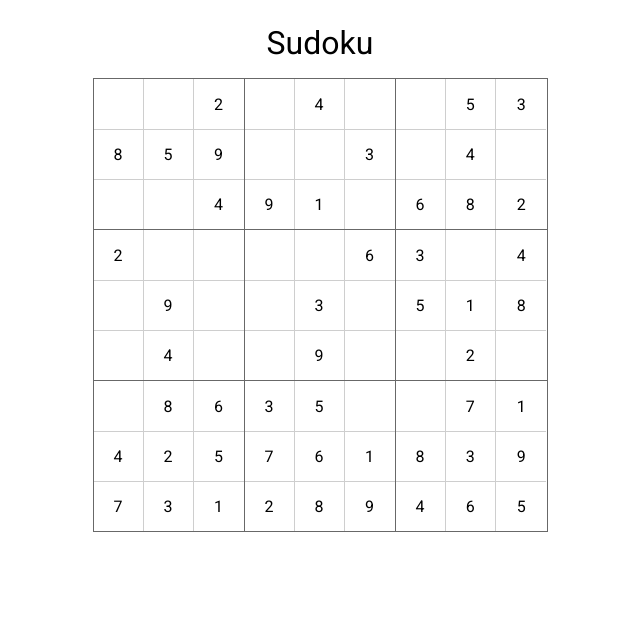
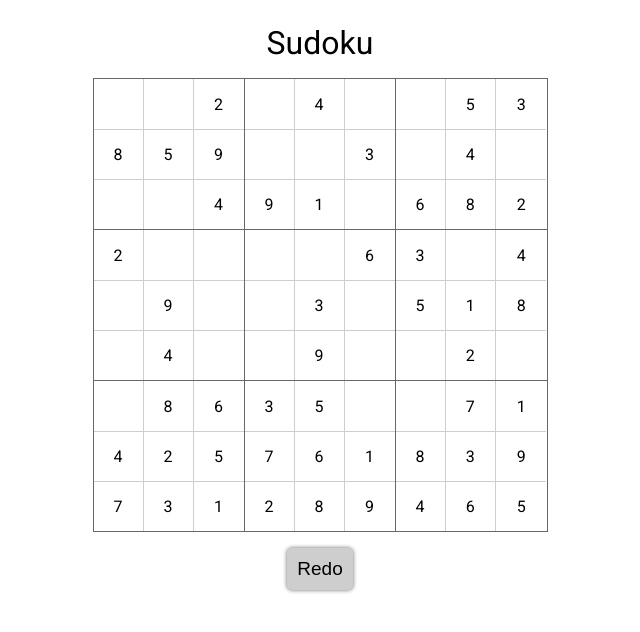
Before and after one commit to KaioVBraga/sudoku, a React (Create React App) app: page / in a window 1280 px wide. Shown: the top 632 px of the page, without its empty margins (320-960 px from the left). Built offline with nearby package versions, Linux system fonts and the light colour scheme.

Commit message:
feat: Implementing Atomic Design

```diff
--- /dev/null
+++ b/src/components/_atoms/Button/index.tsx
@@ -0,0 +1,12 @@
+import React from 'react';
+import { Container } from './styles';
+
+interface ButtonProps {
+  onClick?: any;
+}
+
+const Button: React.FC<ButtonProps> = props => {
+  return <Container onClick={props.onClick}>{props.children}</Container>;
+};
+
+export default Button;
--- /dev/null
+++ b/src/components/_atoms/Button/styles.ts
@@ -0,0 +1,16 @@
+import styled from 'styled-components';
+
+export const Container = styled.button`
+  background-color: #cecece;
+  font-size: 19px;
+  padding: 10px;
+  border-radius: 5px;
+  filter: drop-shadow(0px 0px 2px #686868);
+  transition: 0.15s all ease-in-out;
+  cursor: pointer;
+
+  &:hover {
+    transform: scale(1.05);
+    filter: drop-shadow(0px 0px 3px #686868);
+  }
+`;
--- a/src/components/SudokuBoard/index.tsx
+++ b/src/components/_organisms/SudokuBoard/index.tsx
@@ -1,13 +1,17 @@
 //@ts-ignore
 //@ts-nocheck
-import { useState, useEffect, useCallback } from 'react';
+import React, { useState, useEffect, useCallback } from 'react';
 import { Container, SubContainer, SquareContainer } from './styles';
 
 interface SudokuSquare {
   value: number;
 }
 
-const SudokuBoard = () => {
+interface SudokuBoardProps {
+  count?: number;
+}
+
+const SudokuBoard: React.FC<SudokuBoardProps> = props => {
   const subContainers = Array(9)
     .fill(null)
     .map((v: null, index) => index);
@@ -201,7 +205,7 @@ const SudokuBoard = () => {
 
     setCorrection(values);
     setBoardElements(newBoardElements);
-  }, []);
+  }, [props.count]);
 
   return (
     <Container>
--- /dev/null
+++ b/src/components/_templates/home/index.tsx
@@ -0,0 +1,12 @@
+import React from 'react';
+import { Container, Content } from './styles';
+
+const TemplateHome: React.FC = props => {
+  return (
+    <Container>
+      <Content>{props.children}</Content>
+    </Container>
+  );
+};
+
+export default TemplateHome;
--- a/src/pages/index.tsx
+++ b/src/pages/index.tsx
@@ -1,16 +1,20 @@
-import SudokuBoard from '../components/SudokuBoard';
+import React, { useState } from 'react';
 
-import { Container, Content } from '../styles';
+import Template from '../components/_templates/home';
+import SudokuBoard from '../components/_organisms/SudokuBoard';
+import Button from '../components/_atoms/Button';
 
-const Home = () => {
+const Home: React.FC = () => {
+  const [count, setCount] = useState(0);
+
   return (
-    <Container>
-      <Content>
-        <h1>Sudoku</h1>
+    <Template>
+      <h1>Sudoku</h1>
 
-        <SudokuBoard />
-      </Content>
-    </Container>
+      <SudokuBoard count={count} />
+
+      <Button onClick={() => setCount(count => count + 1)}>Redo</Button>
+    </Template>
   );
 };
 
```
Also changed, not shown: src/components/_organisms/SudokuBoard/styles.ts (renamed from src/components/SudokuBoard/styles.ts), src/components/_templates/home/styles.ts (renamed from src/styles/index.ts).
